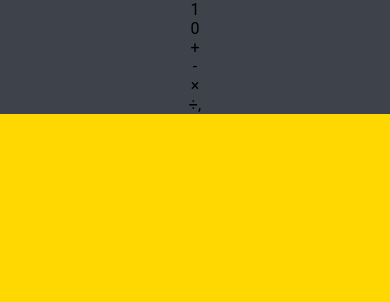
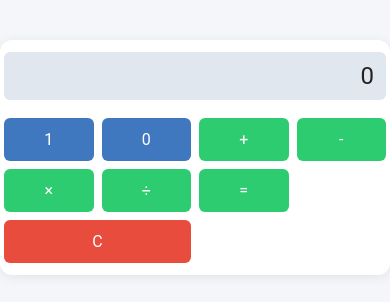
Before and after one commit to Shivam-Sonu24/Binary-calculator, a plain HTML site: page index.html in a window 390 px wide. Drawn offline with Linux system fonts and the light colour scheme.

Commit message:
Update index.html

```diff
--- a/index.html
+++ b/index.html
@@ -5,18 +5,175 @@
     <meta name="viewport" content="width=device-width, initial-scale=1.0">
     <title>Binary Calculator</title>
     <link rel="stylesheet" href="style.css">
+    <style>
+        body {
+            background: #f5f6fa;
+            font-family: Arial, sans-serif;
+            margin: 0;
+            padding: 0;
+        }
+        #main {
+            max-width: 350px;
+            margin: 40px auto;
+            background: #fff;
+            border-radius: 12px;
+            box-shadow: 0 2px 12px rgba(0,0,0,0.08);
+            padding: 24px 16px;
+            display: flex;
+            flex-direction: column;
+            align-items: center;
+        }
+        #result {
+            width: 100%;
+            min-height: 40px;
+            background: #e1e7ef;
+            border-radius: 6px;
+            margin-bottom: 18px;
+            font-size: 1.5em;
+            text-align: right;
+            padding: 10px;
+            box-sizing: border-box;
+            color: #222;
+            letter-spacing: 2px;
+        }
+        .buttons {
+            display: grid;
+            grid-template-columns: repeat(4, 1fr);
+            gap: 12px;
+            width: 100%;
+        }
+        .button, .Sbutton, .Cbutton {
+            background: #4078c0;
+            color: #fff;
+            border: none;
+            border-radius: 6px;
+            font-size: 1.2em;
+            padding: 16px 0;
+            cursor: pointer;
+            transition: background 0.2s;
+            text-align: center;
+            user-select: none;
+        }
+        .Sbutton {
+            background: #2ecc71;
+        }
+        .Cbutton {
+            background: #e74c3c;
+            grid-column: span 2;
+        }
+        .button:hover, .Sbutton:hover, .Cbutton:hover {
+            background: #34495e;
+        }
+        @media (max-width: 500px) {
+            #main {
+                max-width: 98vw;
+                padding: 12px 4px;
+            }
+            .buttons {
+                gap: 8px;
+            }
+            .button, .Sbutton, .Cbutton {
+                font-size: 1em;
+                padding: 12px 0;
+            }
+        }
+    </style>
 </head>
 <body>
-    <center>
-        <div id="main">
-            <div id="result">    </div>
-            <div id='1' class="button">1</div>
-            <div id='0' class="button">0</div>
-            <div id='+' class="Sbutton">+</div>
-            <div id='-' class="Sbutton">-</div>
-            <div id='*' class="Sbutton">×</div>
-            <div id='/' class="Sbutton">÷,</div>
+    <div id="main">
+        <div id="result"></div>
+        <div class="buttons">
+            <div id="btn1" class="button">1</div>
+            <div id="btn0" class="button">0</div>
+            <div id="btnAdd" class="Sbutton">+</div>
+            <div id="btnSub" class="Sbutton">-</div>
+            <div id="btnMul" class="Sbutton">×</div>
+            <div id="btnDiv" class="Sbutton">÷</div>
+            <div id="btnEq" class="Sbutton">=</div>
+            <div id="btnClr" class="Cbutton">C</div>
         </div>
-    </center>
+    </div>
+    <script>
+        const result = document.getElementById('result');
+        let current = '';
+        let operator = '';
+        let operand = '';
+        let justCalculated = false;
+
+        function updateDisplay(val) {
+            result.textContent = val || '0';
+        }
+
+        function appendNum(num) {
+            if (justCalculated) {
+                current = '';
+                justCalculated = false;
+            }
+            if (current.length < 16) { // Limit input length
+                current += num;
+                updateDisplay(current);
+            }
+        }
+
+        function setOperator(op) {
+            if (current === '') return;
+            if (operand && operator && current) {
+                calculate();
+                operand = current;
+                current = '';
+            } else {
+                operand = current;
+                current = '';
+            }
+            operator = op;
+        }
+
+        function calculate() {
+            if (!operator || current === '' || operand === '') return;
+            let a = parseInt(operand, 2);
+            let b = parseInt(current, 2);
+            let res;
+            switch (operator) {
+                case '+': res = a + b; break;
+                case '-': res = a - b; break;
+                case '×': res = a * b; break;
+                case '÷':
+                    if (b === 0) {
+                        updateDisplay('Error');
+                        current = '';
+                        operator = '';
+                        operand = '';
+                        return;
+                    }
+                    res = Math.floor(a / b);
+                    break;
+                default: return;
+            }
+            updateDisplay(res.toString(2));
+            current = res.toString(2);
+            operator = '';
+            operand = '';
+            justCalculated = true;
+        }
+
+        function clearAll() {
+            current = '';
+            operator = '';
+            operand = '';
+            justCalculated = false;
+            updateDisplay('');
+        }
+
+        document.getElementById('btn1').onclick = () => appendNum('1');
+        document.getElementById('btn0').onclick = () => appendNum('0');
+        document.getElementById('btnAdd').onclick = () => setOperator('+');
+        document.getElementById('btnSub').onclick = () => setOperator('-');
+        document.getElementById('btnMul').onclick = () => setOperator('×');
+        document.getElementById('btnDiv').onclick = () => setOperator('÷');
+        document.getElementById('btnEq').onclick = () => calculate();
+        document.getElementById('btnClr').onclick = () => clearAll();
+
+        updateDisplay('');
+    </script>
 </body>
 </html>
```
